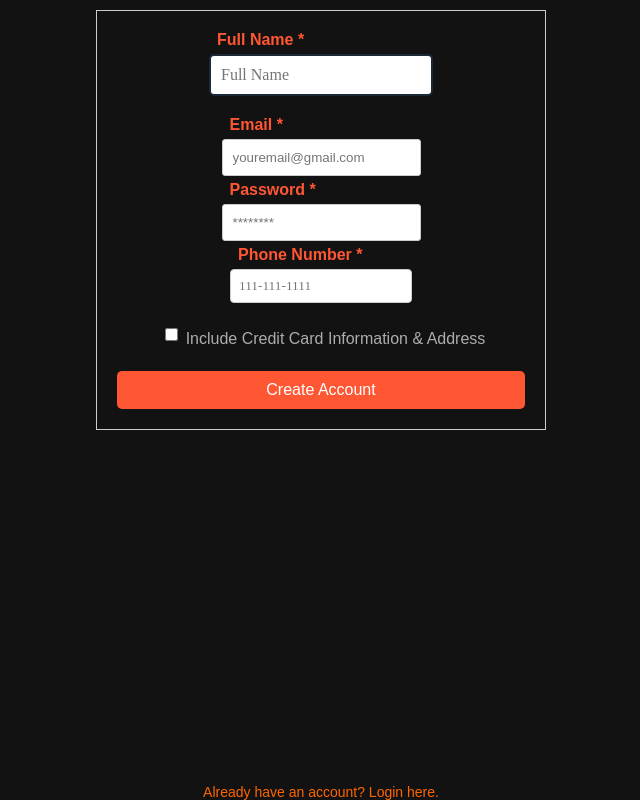
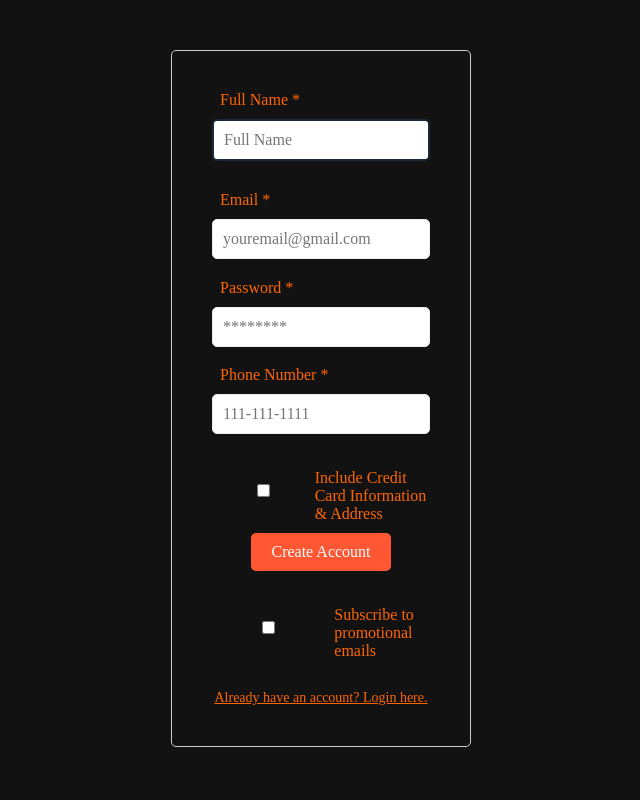
Before and after one commit to Cucumbercon/Cinema-Project, a React (Create React App) app in the folder web/: page /login in a window 1280 px wide. Shown: the whole page, without its empty margins (319-959 px from the left). Built offline with nearby package versions, Linux system fonts and the light colour scheme; a web font is replaced by a local one.

Commit message:
changed color scheme

```diff
--- a/web/src/App.js
+++ b/web/src/App.js
@@ -36,8 +36,8 @@ function App() {
      //<Checkout/>
      //<ConfirmationPage />
       // <AdminPanel />
-      // <Login />
-        <Signup />
+     //  <Login />
+      <Signup />
       // < NotFound />
     //<UpdateProfile />
 
--- a/web/src/pages/Users/login.css
+++ /dev/null
@@ -1,76 +0,0 @@
-/* login.css */
-
-/* Style for the container of the login form */
-.auth-form-container {
-    display: flex;
-    flex-direction: column;
-    align-items: center;
-    justify-content: center;
-    height: 100vh;
-}
-
-/* Style for the login form */
-.login-form {
-    max-width: 300px;
-    padding: 20px;
-    border: 1px solid #ccc;
-    border-radius: 5px;
-    background-color: #fff;
-    box-shadow: 0 0 10px rgba(0, 0, 0, 0.1);
-    text-align: center;
-}
-
-/* Styled the labels for email and password */
-label {
-    display: block;
-    margin-bottom: 5px;
-    font-weight: bold;
-    color: #FF5733;
-    font-family: Arial, sans-serif;
-}
-
-/* Style for both input fields */
-input[type="email"],
-input[type="password"] {
-    width: 100%;
-    padding: 10px;
-    margin-bottom: 5px;
-    border: 1px solid #ccc;
-    border-radius: 3px;
-    font-family: Arial, sans-serif;
-}
-
-/* Style for the login button */
-button[type="submit"] {
-    width: 100%;
-    padding: 10px;
-    background-color: #FF5733;
-    color: #fff;
-    border: none;
-    border-radius: 3px;
-    cursor: pointer;
-    font-family: Arial, sans-serif;
-}
-
-button[type="submit"]:hover {
-    background-color: #FF4500;
-}
-
-/* Style for the link back to signup.js */
-.link-btn {
-    color: #FF5733;
-    text-decoration: none;
-    cursor: pointer;
-    font-size: 14px;
-    margin-top: 10px;
-    display: inline-block;
-    padding: 0;
-    background: none;
-    border: none;
-    outline: none;
-    font-family: Arial, sans-serif;
-}
-
-.link-btn:hover {
-    text-decoration: underline;
-}
--- a/web/src/pages/Users/login.js
+++ b/web/src/pages/Users/login.js
@@ -1,18 +1,10 @@
-/* Title: Login Page
-*  Description: Login page for the web users to login
-*/
-
-//Todo: add login functionality and connect register here? button to register page - Sean Pastore
-
 import React, { useState } from "react";
-import './login.css'
+import './login2.css';
 
 export const Login = (props) => {
     const [email, setEmail] = useState('');
     const [pass, setPass] = useState('');
 
-
-    // todo: add login functionality
     const handleSubmit = (e) => {
         e.preventDefault();
         console.log(email);
@@ -22,14 +14,29 @@ export const Login = (props) => {
         <div className="auth-form-container">
             <form className="login-form" onSubmit={handleSubmit}>
                 <label htmlFor="email">Email</label>
-                <input value={email} onChange={(e) => setEmail(e.target.value)}type="email" placeholder="youremail@gmail.com" id="email" name="email" />
+                <input
+                  value={email}
+                  onChange={(e) => setEmail(e.target.value)}
+                  type="email"
+                  placeholder="youremail@gmail.com"
+                  id="email"
+                  name="email"
+                />
                 <label htmlFor="password">Password</label>
-                <input value={pass} onChange={(e) => setPass(e.target.value)} type="password" placeholder="********" id="password" name="password" />
-                <button type="submit">Login</button>
+                <input
+                  value={pass}
+                  onChange={(e) => setPass(e.target.value)}
+                  type="password"
+                  placeholder="********"
+                  id="password"
+                  name="password"
+                />
+                <button className="login-btn" type="login">Login</button>
             </form>
 
-        <button className="link-btn" onClick={() => props.onFormSwitch('test')}>Don't have an account? Register here.</button>
-
+            <button className="log-btn" onClick={() => props.onFormSwitch('test')}>
+              Don't have an account? Register here.
+            </button>
         </div>
     )
 }
--- /dev/null
+++ b/web/src/pages/Users/login2.css
@@ -0,0 +1,63 @@
+/* login2.css */
+
+.auth-form-container {
+    display: flex;
+    flex-direction: column;
+    align-items: center;
+    padding: 20px;
+    background-color: #121212;
+    border: 1px solid #ccc;
+    border-radius: 5px;
+    box-shadow: 0px 0px 5px rgba(0, 0, 0, 0.2);
+    width: 300px;
+    margin: 0 auto;
+    margin-top: 50px;
+  }
+
+  .login-form {
+    width: 100%;
+    display: flex;
+    flex-direction: column;
+    gap: 10px;
+    color:#ff6600
+  }
+
+  label {
+    font-weight: 500;
+    margin-bottom: 5px;
+  }
+
+  input {
+    padding: 10px;
+    border: 1px solid #000000;
+    border-radius: 5px;
+    font-size: 16px;
+    width: 100%;
+    outline: none;
+  }
+
+  button[type="login"] {
+    background-color: #ff6600;
+    padding: 10px;
+    border: none;
+    border-radius: 5px;
+    font-size: 16px;
+    cursor: pointer;
+  }
+
+  .login-btn:hover {
+    background-color: #ff3300;
+  }
+
+  .log-btn {
+    margin-top: 10px;
+    text-align: center;
+    color: #ff6600;
+    cursor: pointer;
+    background-color: #121212;
+  }
+
+  .log-btn:hover {
+    text-decoration: underline;
+    background-color: #121212;
+  }
--- a/web/src/pages/Users/registration.css
+++ b/web/src/pages/Users/registration.css
@@ -1,65 +1,95 @@
 /* registration.css */
 
-.auth-form-container {
+.auth-container {
   display: flex;
-    justify-content: space-between;
+  flex-direction: column;
+  align-items: center;
+  padding: 20px;
+  background-color: #121212;
+  border: 1px solid #ccc;
+  border-radius: 5px;
+  width: 300px;
+  margin: 0 auto;
+  margin-top: 50px;
+
 }
 
+/* Form box */
 .form-box {
-    width: 45%;
+  background-color: #121212;
   padding: 20px;
-    border: 1px solid #ccc;
-    margin: 10px;
+  border-radius: 5px;
 }
 
-  /* Style the labels for required fields */
-  .label-container label {
-    font-weight: bold;
+/* Form title */
+.form-title {
+  font-size: 24px;
+  margin-bottom: 20px;
 }
 
-  /* Style the input fields */
-  .input-field {
-    width: 100%;
-    padding: 8px;
+/* Label styles */
+.label-container {
+  display: flex;
+  flex-direction: column;
   margin-bottom: 10px;
-    border: 1px solid #ccc;
-    border-radius: 4px;
+  color: #ff6600;
 }
 
-  /* Style the optional fields container */
-  .optional-fields {
-    width: 45%;
-    padding: 20px;
-    border: 1px solid #ccc;
-    margin: 10px;
+/* Input field styles */
+.input-field {
+  padding: 10px;
+  border: 1px solid #f3ebeb;
+  border-radius: 5px;
+  font-size: 16px;
+  margin-top: 5px;
 }
 
-  /* Style the checkboxes */
+
+/* Checkbox for including Credit Card Info & Address */
 .subscribe-checkbox label {
-    display: block;
-    margin-top: 10px;
-    font-weight: normal;
+  display: flex;
+  align-items: center;
+  margin-bottom: 15px;
 }
 
-  button[type="submit"] {
-    background-color: #ff6600;
-    color: #fff;
-    padding: 10px 20px;
-    border: none;
-    border-radius: 4px;
-    cursor: pointer;
-    transition: background-color 0.3s ease;
+.subscribe-checkbox input[type="checkbox"] {
+  margin-right: 10px;
 }
 
-  /* Change button color on hover */
-  button[type="submit"]:hover {
-    background-color: #ff3300;
+/* Checkbox for promotional emails */
+.subscribe-checkbox label:last-child {
+  margin-bottom: 0;
+  color:#ff6600
 }
-  /* Style the login link button */
+
+
+
+
+
+
+/* Submit button styles */
+button[type="submit"] {
+  background-color: #006ce0;
+  color: #ff6600;
+  border: none;
+  border-radius: 5px;
+  padding: 10px 20px;
+  font-size: 16px;
+  cursor: pointer;
+  margin-top: 10px;
+}
+
+/* Link button styles */
 .link-btn {
-    background: none;
+  background-color: #121212;
   border: none;
+  color: #ff6600;
+  font-size: 14px;
   cursor: pointer;
-    color: #ff6600;
-    margin-top: 20px;
+  text-decoration: underline;
+  margin-top: 10px;
 }
+
+.link-btn:hover {
+  background-color: #121212;
+}
--- a/web/src/pages/Users/signup.js
+++ b/web/src/pages/Users/signup.js
@@ -2,6 +2,7 @@ import React, { useState } from "react";
 import "./registration.css"; // Import the CSS file
 
 export const Signup = (props) => {
+
   // State variables
   const [email, setEmail] = useState('');
   const [password, setPassword] = useState('');
@@ -37,15 +38,12 @@ export const Signup = (props) => {
       console.log("State:", state);
       console.log("Zip Code:", zipCode);
     }
-
   }
 
-
   return (
-    <div className="auth-form-container">
+    <div className="auth-container">
       <div className="form-box">
         <form className="register-form" onSubmit={handleSubmit}>
-
           {/* Full Name */}
           <div className="label-container">
             <label htmlFor="fullName">Full Name *</label>
@@ -214,10 +212,24 @@ export const Signup = (props) => {
             </div>
           )}
 
+
+
           {/* Submit button */}
           <button type="submit">Create Account</button>
         </form>
       </div>
+
+       {/* Checkbox for promotional emails */}
+       <div className="subscribe-checkbox">
+            <label>
+              <input
+                type="checkbox"
+                checked={subscribe}
+                onChange={(e) => setSubscribe(e.target.checked)}
+              />
+              Subscribe to promotional emails
+            </label>
+          </div>
 
       {/* Login link */}
       <button className="link-btn" onClick={() => props.onFormSwitch('login')}>
```
Lines whose indentation alone changed are shown as unchanged.
